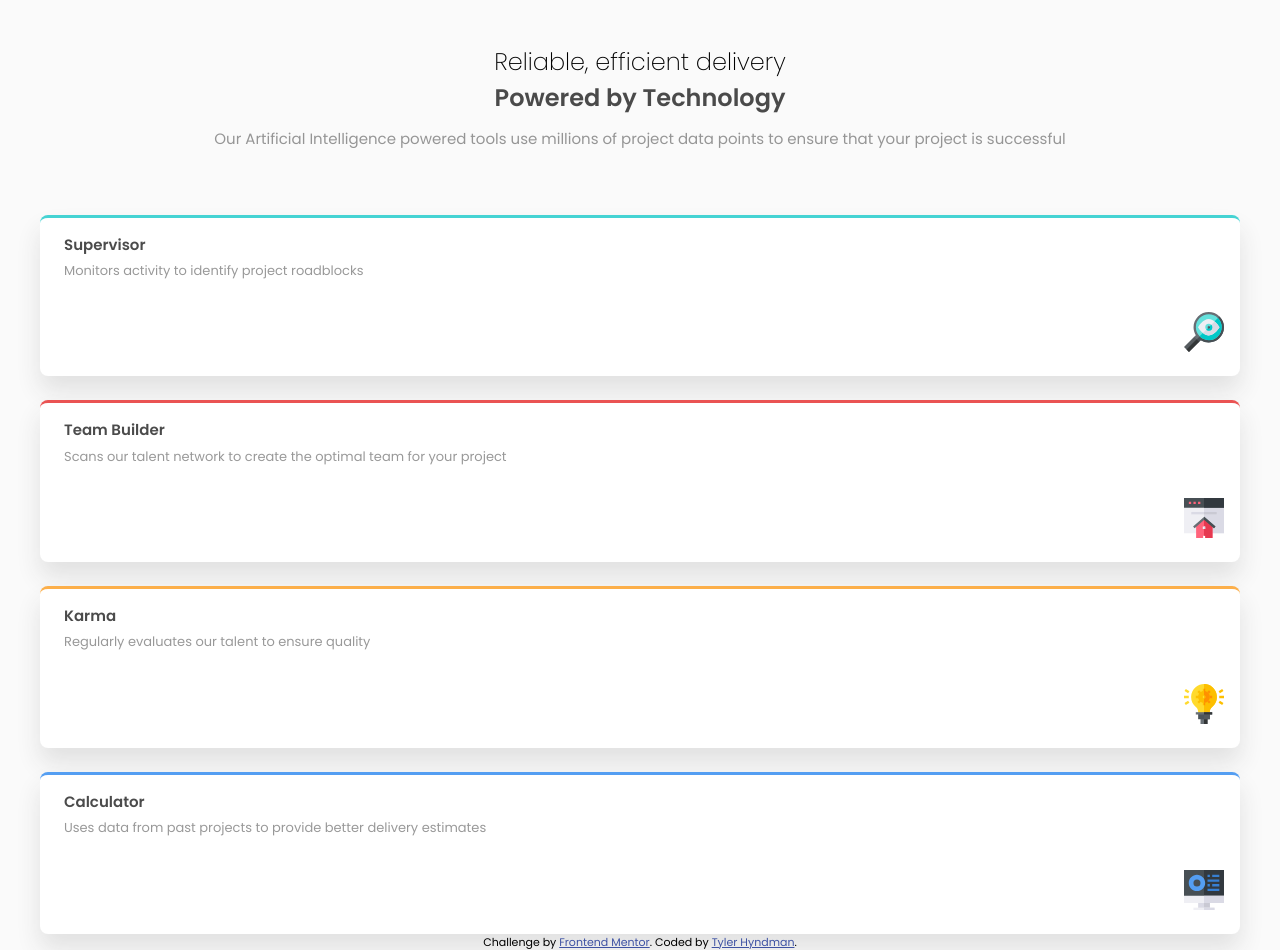
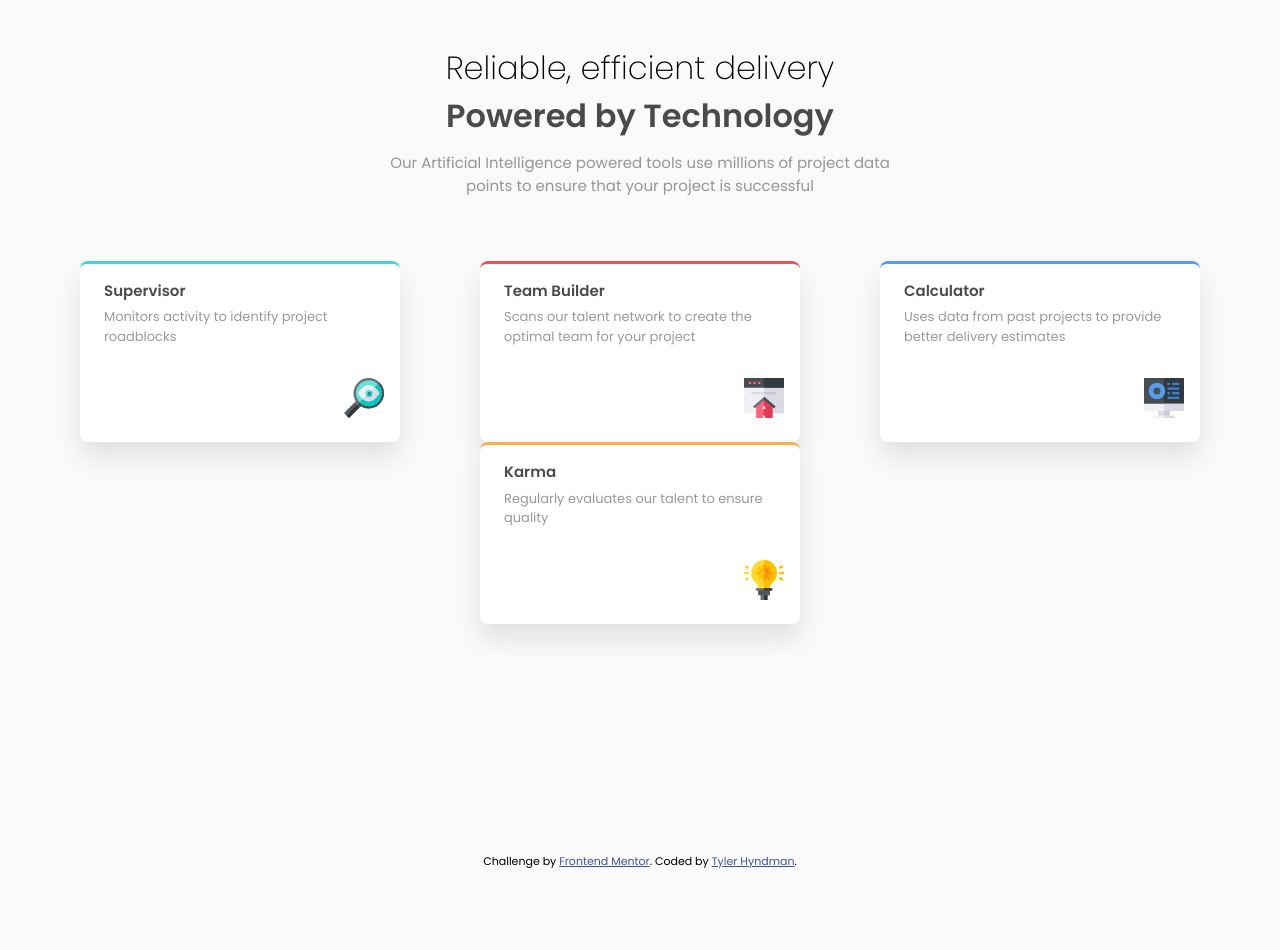
Before and after one commit to tylerhyndman484/four-card-feature-section, a plain HTML site: page index.html in a window 1280 px wide. After the commit the page ends 869 px from the top, so only its background shows below. Drawn offline with Linux system fonts and the light colour scheme.

Commit message:
started grid layout for desktop

```diff
--- a/index.html
+++ b/index.html
@@ -29,13 +29,13 @@
           <img src="/images/icon-supervisor.svg" alt="">
         </div>
 
-        <div class="cardTwo card">
+        <div class="cardTwo card middleColumn">
           <p class="cardHeading">Team Builder</p>
           <p class="cardSubtext">Scans our talent network to create the optimal team for your project</p>
           <img src="/images/icon-team-builder.svg" alt="">
         </div>
 
-        <div class="cardThree card">
+        <div class="cardThree card middleColumn">
           <p class="cardHeading">Karma</p>
           <p class="cardSubtext">Regularly evaluates our talent to ensure quality</p>
           <img src="/images/icon-karma.svg" alt="">
--- a/style.css
+++ b/style.css
@@ -75,6 +75,13 @@ body {
     opacity: .7;
 }
 
+@media screen and (min-width: 650px) {
+  .headingText , .boldText {
+    font-size: 2rem;
+    letter-spacing: ;
+  }
+}
+
 .subText {
     font-weight: var(--fw-normal);
     opacity: .4;
@@ -109,12 +116,46 @@ header {
 }
 
 .subText {
+  text-align: center;
   padding-bottom: 4rem;
+  max-width: 32rem;
+  margin: auto;
 }
 
 .cardContainer {
   display: grid;
   gap: 1.5rem;
+  place-items: center;
+}
+
+@media screen and (min-width: 650px) {
+  .cardContainer {
+    gap: 0rem;
+    grid-template-columns: 1fr 1fr 1fr;
+    grid-template-rows: 1fr 1fr 1fr;
+    grid-template-areas:
+      "Supervisor Team Calculator"
+      ". Karma .";
+  }
+
+
+  .cardOne {
+    grid-area: Supervisor;
+  }
+
+  .cardTwo {
+    grid-area: Team;
+  }
+
+  .cardThree {
+    grid-area: Karma;
+  }
+
+  .cardFour {
+    grid-area: Calculator;
+  }
+
+
 }
 
 .card {
@@ -123,6 +164,7 @@ header {
   display: grid;
   border-radius: .5rem;
   box-shadow: 0px 15px 25px rgb(225, 225, 225);
+  max-width: 20rem;
 }
 
 .cardOne {
@@ -159,6 +201,7 @@ header {
 
 .attribution {
     font-size: 11px; text-align: center;
+    padding-top: 3rem;
 }
 
 .attribution a {
```
